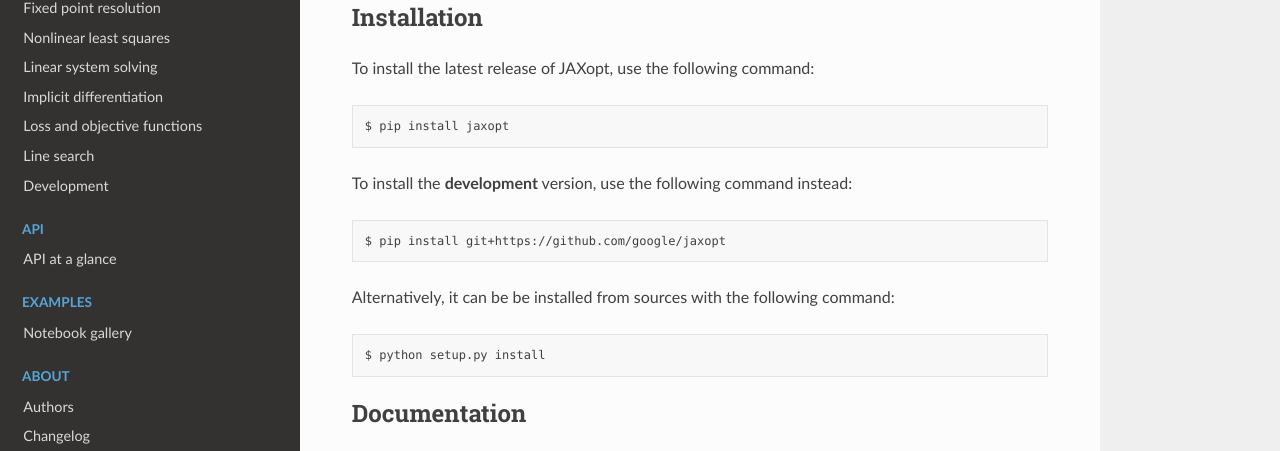
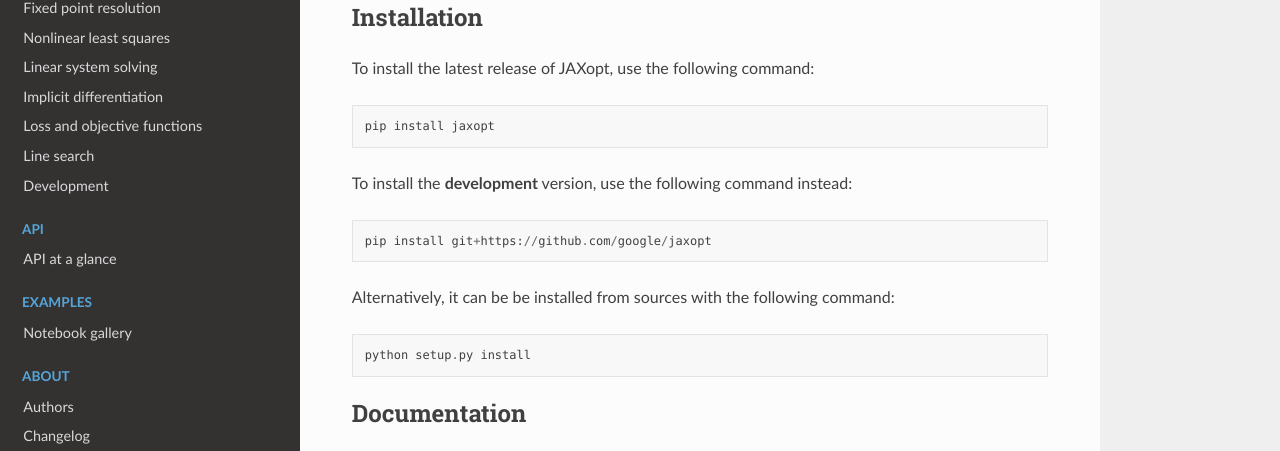
Before and after one commit to google/jaxopt, a Sphinx documentation site: the page built from docs/index.rst, in a window 1280 px wide and 900 px high. Shown: the part 351-802 px from the top of the window. Built offline with Sphinx 7.4.7 and the Read the Docs theme 2.0.0, drawn with Linux system fonts in a browser that asks for light colours; pages that are not in the unit, such as notebooks, are missing from menus.

Commit message:
remove $ from the prompt
otherwise when you copy it using the copy button it results in an invalid command

```diff
--- a/docs/index.rst
+++ b/docs/index.rst
@@ -19,15 +19,15 @@
 
 To install the latest release of JAXopt, use the following command::
 
-    $ pip install jaxopt
+    pip install jaxopt
 
 To install the **development** version, use the following command instead::
 
-    $ pip install git+https://github.com/google/jaxopt
+    pip install git+https://github.com/google/jaxopt
 
 Alternatively, it can be be installed from sources with the following command::
 
-    $ python setup.py install
+    python setup.py install
 
 .. toctree::
    :maxdepth: 1
```
